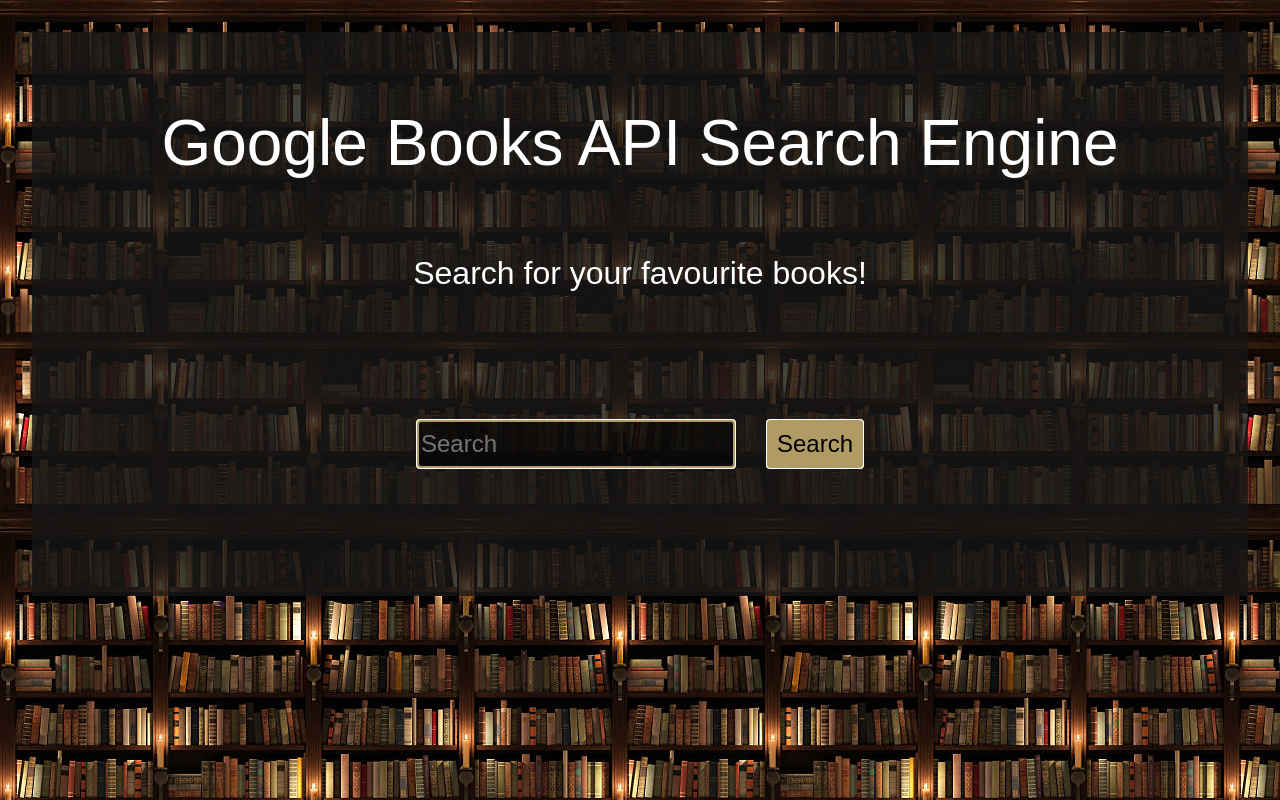
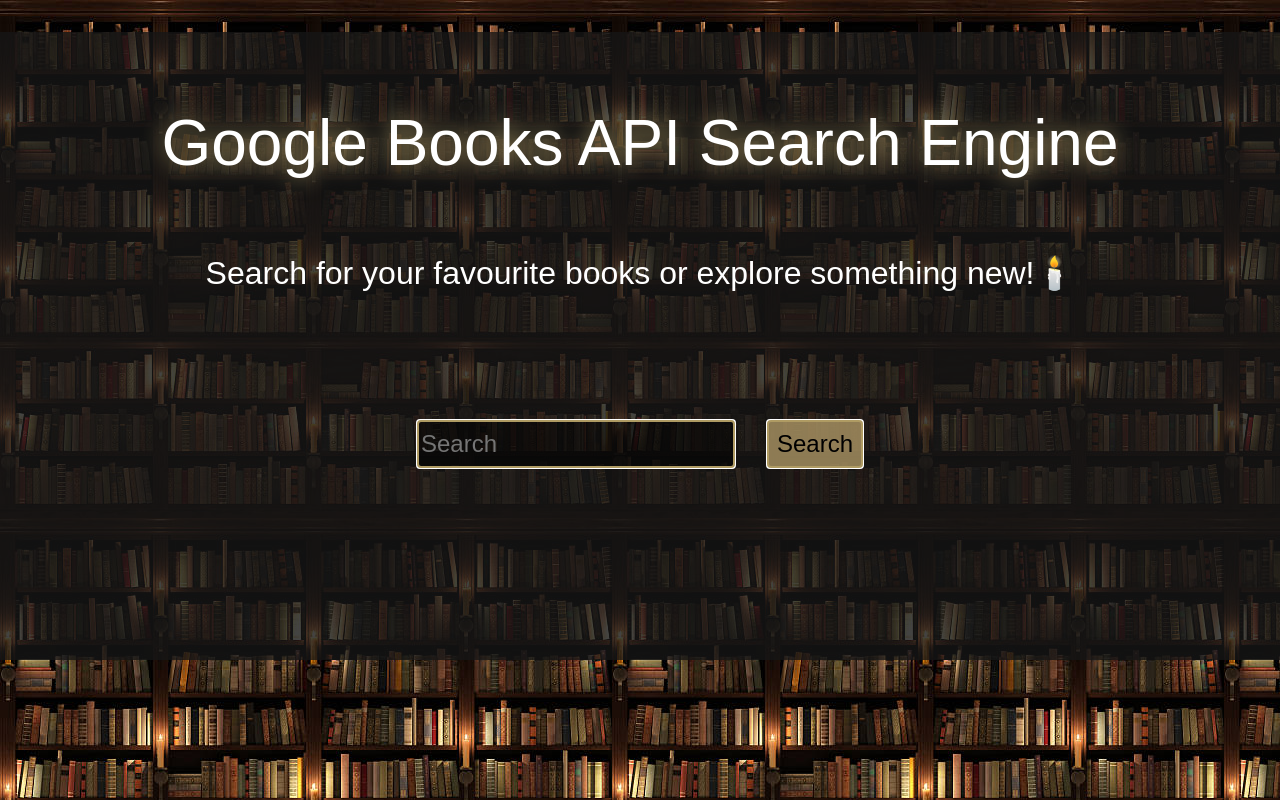
Before and after one commit to mcelle888/google-books, a React (Vite) app: page / in a window 1280 px wide. Built offline with nearby package versions, Linux system fonts and the light colour scheme; a web font is replaced by a local one.

Commit message:
Moved booklist out of header

```diff
--- a/src/App.jsx
+++ b/src/App.jsx
@@ -1,12 +1,27 @@
+import { useState } from 'react'
 import './App.scss'
 import Header from './components/Header/Header'
+import Modal from './components/Modal/Modal'
+import BookList from './containers/ResultsContainer/BookList'
+import { getBooksfromSearch } from './services/google-books-service'
 
 function App() {
+  const [books, setBooks] = useState([])
+
+  const onSearch = async (searchTerm) => {
+    try {
+      const books = await getBooksfromSearch(searchTerm)
+      setBooks(books)
+    } catch (error) {
+      console.error("Error fetching books:", error)
+    }
+  }
 
   return (
     <>
     <section>
-      <Header/>
+      <Header onSearch = {onSearch} />
+      <BookList books={books} />
     </section>
 
     </>
--- a/src/App.scss
+++ b/src/App.scss
@@ -13,6 +13,7 @@
     width: 95vw;
     margin: 2rem;
     display: flex;
+    flex-direction: column;
     justify-content: center;
     align-items: center;
 }
--- a/src/components/Cards/Card.jsx
+++ b/src/components/Cards/Card.jsx
@@ -16,7 +16,7 @@
         <p className={styles.bookTitle}>Title: {book.title} </p>
         <p>Authors: {authors}</p>
         <p>Published: {book.publishedDate}</p>
-        <p>Description: {book.description}</p>
+        <p>Description:  {book.description ? book.description.slice(0, 100) + "..." : "n/a"}</p>
         <button>More Info</button>
       </div>
 
--- a/src/components/Cards/Card.module.scss
+++ b/src/components/Cards/Card.module.scss
@@ -24,3 +24,7 @@
 .bookTitle {
     font-size: 1.4rem;
 }
+
+.modal {
+    background-color: red;
+}
--- a/src/components/Header/Header.jsx
+++ b/src/components/Header/Header.jsx
@@ -1,30 +1,14 @@
 import React, { useState } from 'react'
 import styles from './Header.module.scss'
 import SearchBar from '../SearchBar/SearchBar'
-import { getBooksfromSearch } from '../../services/google-books-service'
-import BookList from '../../containers/ResultsContainer/BookList'
 
-const Header = () => {
-
-  const [books, setBooks] = useState([])
-
-  const onSearch = async (searchTerm) => {
-    try {
-      const books = await getBooksfromSearch(searchTerm)
-      setBooks(books)
-    } catch (error) {
-      console.error("Error fetching books:", error)
-    }
-  }
+const Header = ({onSearch}) => {
 
   return (
     <div className={styles.headingContainer}>
         <h1>Google Books API Search Engine</h1>
-        <p>Search for your favourite books!</p>
+        <p>Search for your favourite books or explore something new!🕯️ </p>
         <SearchBar buttonText="Search" placeholder="Search" onSearch={onSearch}  />
-
-        <BookList books={books} />
-
     </div>
   )
 }
--- a/src/components/Header/Header.module.scss
+++ b/src/components/Header/Header.module.scss
@@ -7,7 +7,11 @@
     font-size: 2rem;
     color: rgb(255, 255, 255);
     background-color: rgba(22, 22, 22, 0.8);
-    width: 95vw
+    width: 95vw;
+}
+
+h1 {
+    filter: drop-shadow(0 0 0.7rem rgb(175, 155, 99))
 }
 
 .headingContainer > h1 {
--- a/src/components/Modal/Modal.jsx
+++ b/src/components/Modal/Modal.jsx
@@ -1,14 +1,15 @@
 import React from 'react'
-// import styles from './Modal.module.scss'
+import styles from './Modal.module.scss'
 
 const Modal = ({ close, content }) => {
+
   return (
-    <div>
-      <div  >
+    <div className={styles.modalContainer}>
+      <div>
+        <div >{content}</div>
         <button onClick={close}>
           Close
         </button>
-        <div  >{content}</div>
       </div>
     </div>
   )
--- /dev/null
+++ b/src/components/Modal/Modal.module.scss
@@ -0,0 +1,14 @@
+.modalContainer {
+    height: 15rem;
+    width: 30rem;
+    background-color: rgb(88, 35, 35);
+    position: absolute;
+    display: flex;
+    flex-direction: column;
+    justify-content: center;
+}
+
+
+.modalContainer > button {
+
+}
--- a/src/components/SearchBar/SearchBar.module.scss
+++ b/src/components/SearchBar/SearchBar.module.scss
@@ -22,7 +22,7 @@
 
 
 button {
-    background-color:  rgb(175, 155, 99);
+    background-color:  rgba(172, 149, 101, 0.8);
     padding: 0.5rem;
     outline: auto;
     outline-color: rgb(175, 155, 99);
--- a/src/containers/ResultsContainer/BookList.module.scss
+++ b/src/containers/ResultsContainer/BookList.module.scss
@@ -2,5 +2,8 @@
     display: grid;
     grid-template-columns: 1fr 1fr 1fr 1fr;
     gap: 3rem;
-    // background-color: rgba(22, 22, 22, 0.8);
+    background-color: rgba(22, 22, 22, 0.8);
+    width: 100%;
+    padding: 2rem;
+    margin: 0 6rem;
 }
```
